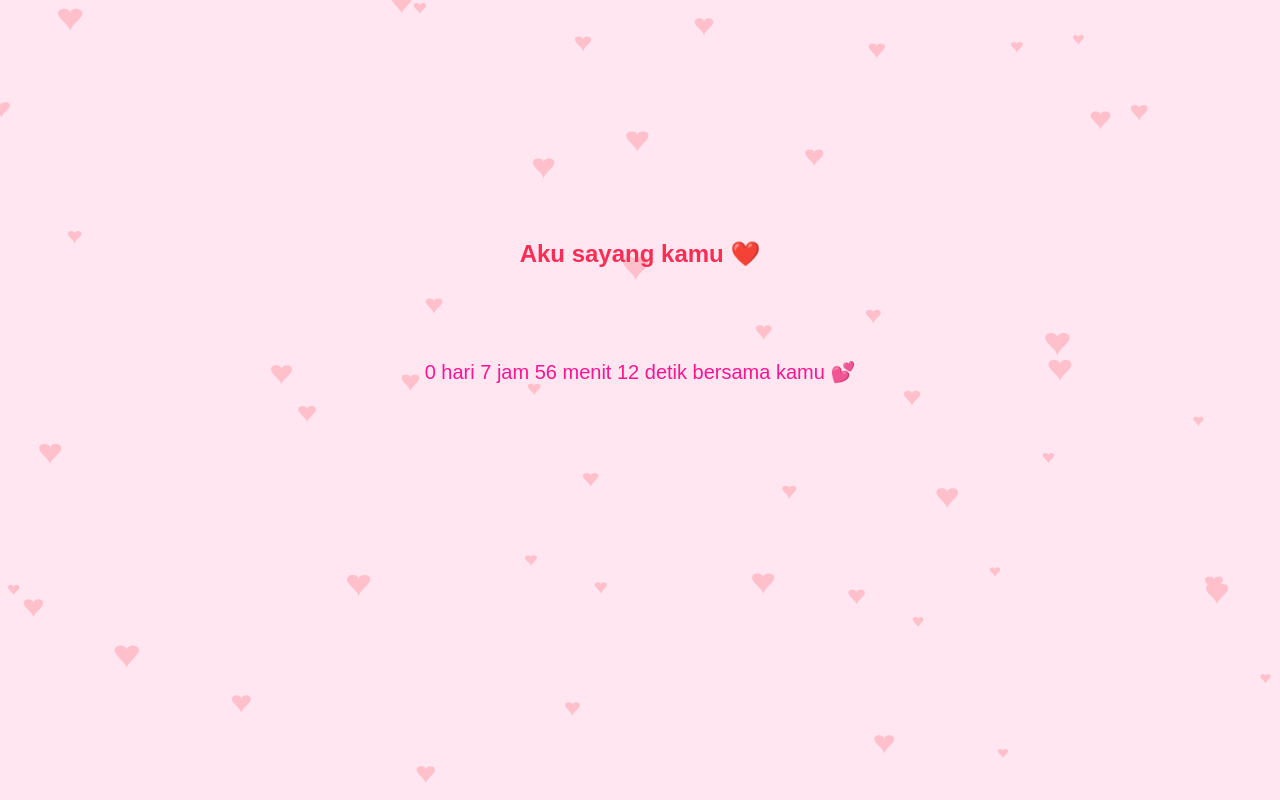
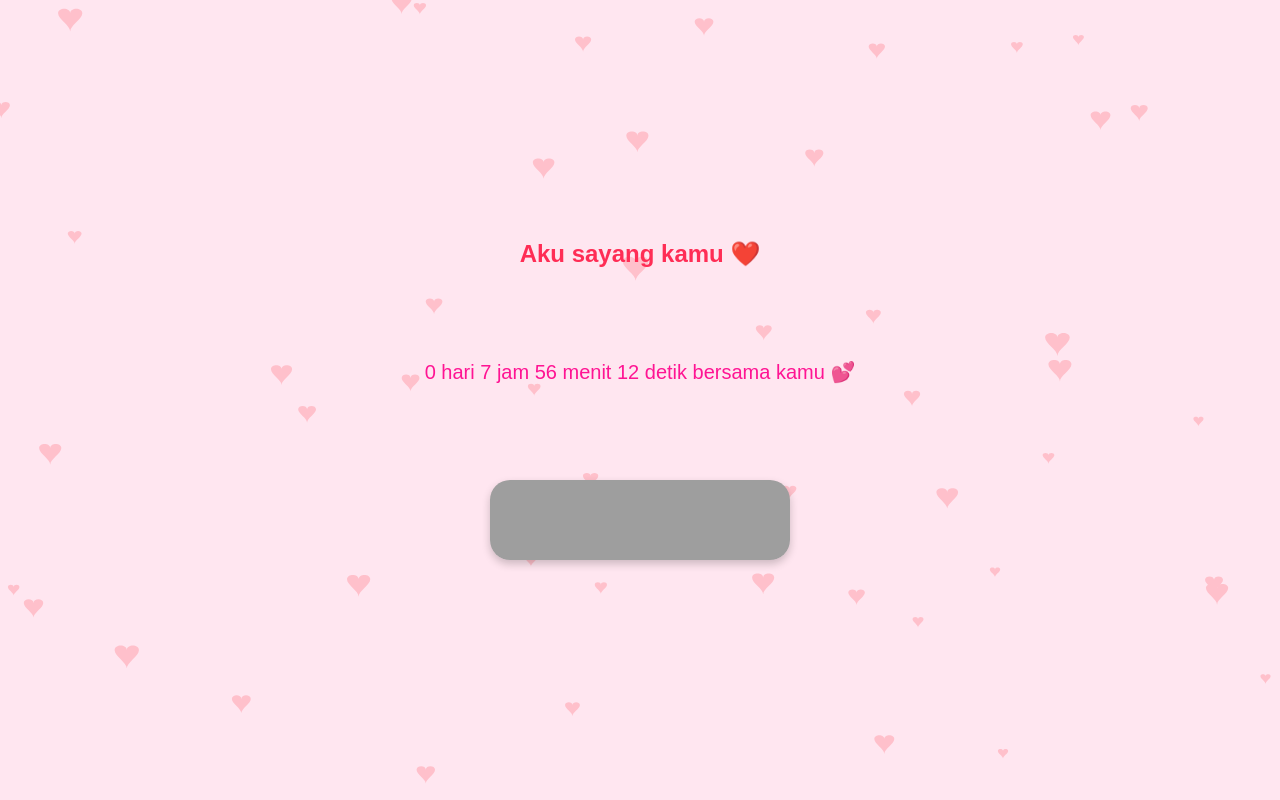
Before and after one commit to saptaku162/Love-timer, a plain HTML site: page index.html in a window 1280 px wide. Drawn offline with Linux system fonts and the light colour scheme; grey boxes are pictures that could not be loaded.

Commit message:
Update Love Timer + Spotify

```diff
--- a/index.html
+++ b/index.html
@@ -34,11 +34,12 @@
     color: #ff1493;
     z-index: 1;
   }
-  audio {
-    position: fixed;
-    bottom: 10px;
-    left: 50%;
-    transform: translateX(-50%);
+  .spotify {
+    position: absolute;
+    top: 60%;
+    width: 100%;
+    display: flex;
+    justify-content: center;
     z-index: 1;
   }
 </style>
@@ -49,15 +50,17 @@
 <div class="text-box">Aku sayang kamu ❤️</div>
 <div class="timer" id="timer"></div>
 
-<!-- Ganti link musik sesuai keinginan (MP3 online) -->
-<audio autoplay loop>
-  <source src="https://www.soundhelix.com/examples/mp3/SoundHelix-Song-1.mp3" type="audio/mpeg">
-</audio>
+<!-- Spotify Player -->
+<div class="spotify">
+  <iframe style="border-radius:20px;box-shadow:0 4px 8px rgba(0,0,0,0.2);"
+    src="https://open.spotify.com/embed/track/1MdjZzEInrmDBXf8zs0nKS?utm_source=generator"
+    width="300" height="80" frameBorder="0"
+    allow="autoplay; clipboard-write; encrypted-media; fullscreen; picture-in-picture" loading="lazy"></iframe>
+</div>
 
 <script>
-// Tanggal mulai hubungan (ganti sesuai tanggal kamu)
+// Timer hari
 const startDate = new Date("2025-07-26");
-
 function updateTimer(){
   const now = new Date();
   const diff = now - startDate;
@@ -70,7 +73,6 @@ function updateTimer(){
   document.getElementById("timer").innerText =
     `${days} hari ${hours} jam ${mins} menit ${secs} detik bersama kamu 💕`;
 }
-
 setInterval(updateTimer, 1000);
 updateTimer();
 
```
